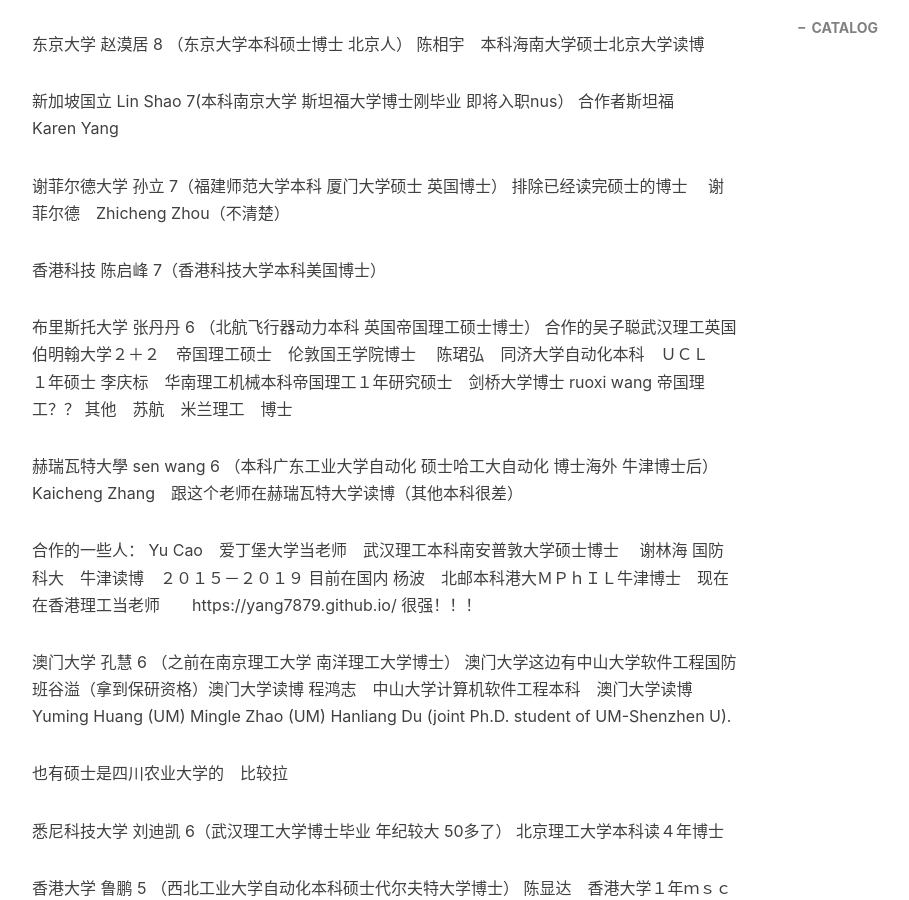
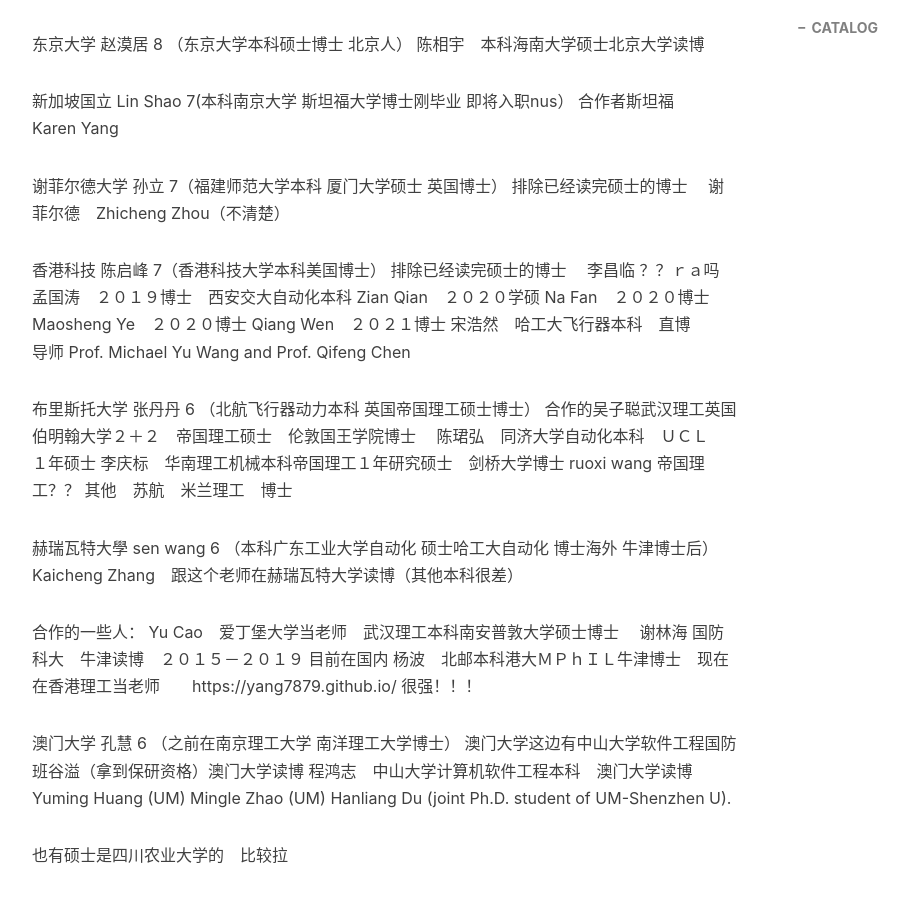
Before and after one commit to pengjiao123/pengjiao123.github.io, a Jekyll site: the page built from _posts/2022-06-18-实习相关.md, in a window 1280 px wide and 900 px high, scrolled down 3383 px. Shown: the whole window, without its empty margins (233-1142 px from the left). Built offline with Jekyll 4.4.1, drawn with Linux system fonts in a browser that asks for light colours; nearby versions of some CDN libraries; comment, search, counter and statistics services are not loaded.

Commit message:
Update 2022-06-18-实习相关.md

```diff
--- a/_posts/2022-06-18-实习相关.md
+++ b/_posts/2022-06-18-实习相关.md
@@ -178,6 +178,17 @@
  排除已经读完硕士的博士　 谢菲尔德　Zhicheng Zhou（不清楚）
 
 香港科技 陈启峰 7（香港科技大学本科美国博士）
+排除已经读完硕士的博士
+李昌临 ？？ｒａ吗
+孟国涛　２０１９博士　西安交大自动化本科
+Zian Qian　２０２０学硕
+Na Fan　２０２０博士
+Maosheng Ye　２０２０博士
+Qiang Wen　２０２１博士
+宋浩然　哈工大飞行器本科　直博　　导师 Prof. Michael Yu Wang and Prof. Qifeng Chen
+
+
+
 
 
 布里斯托大学 张丹丹 6 （北航飞行器动力本科 英国帝国理工硕士博士）
```
